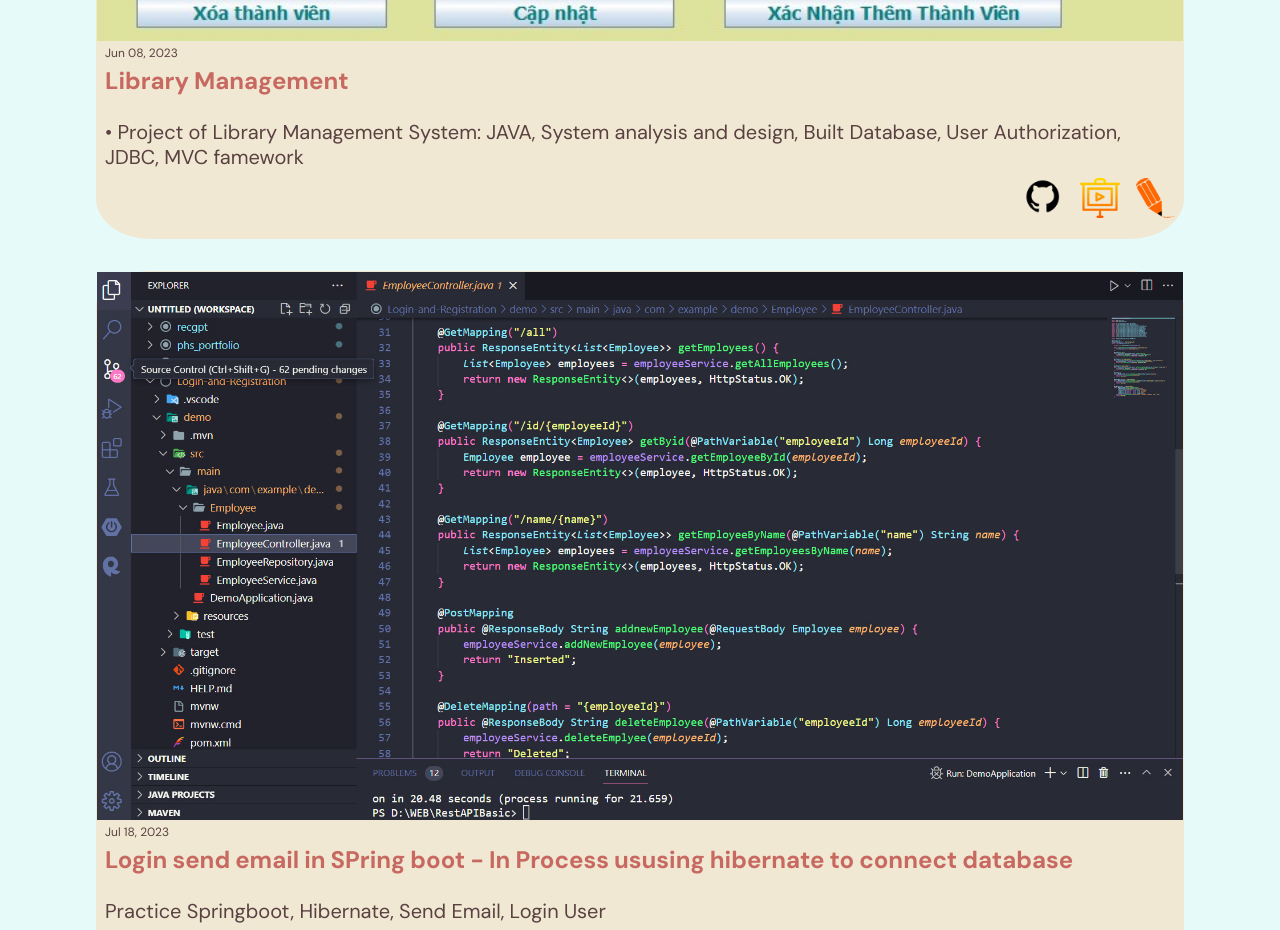
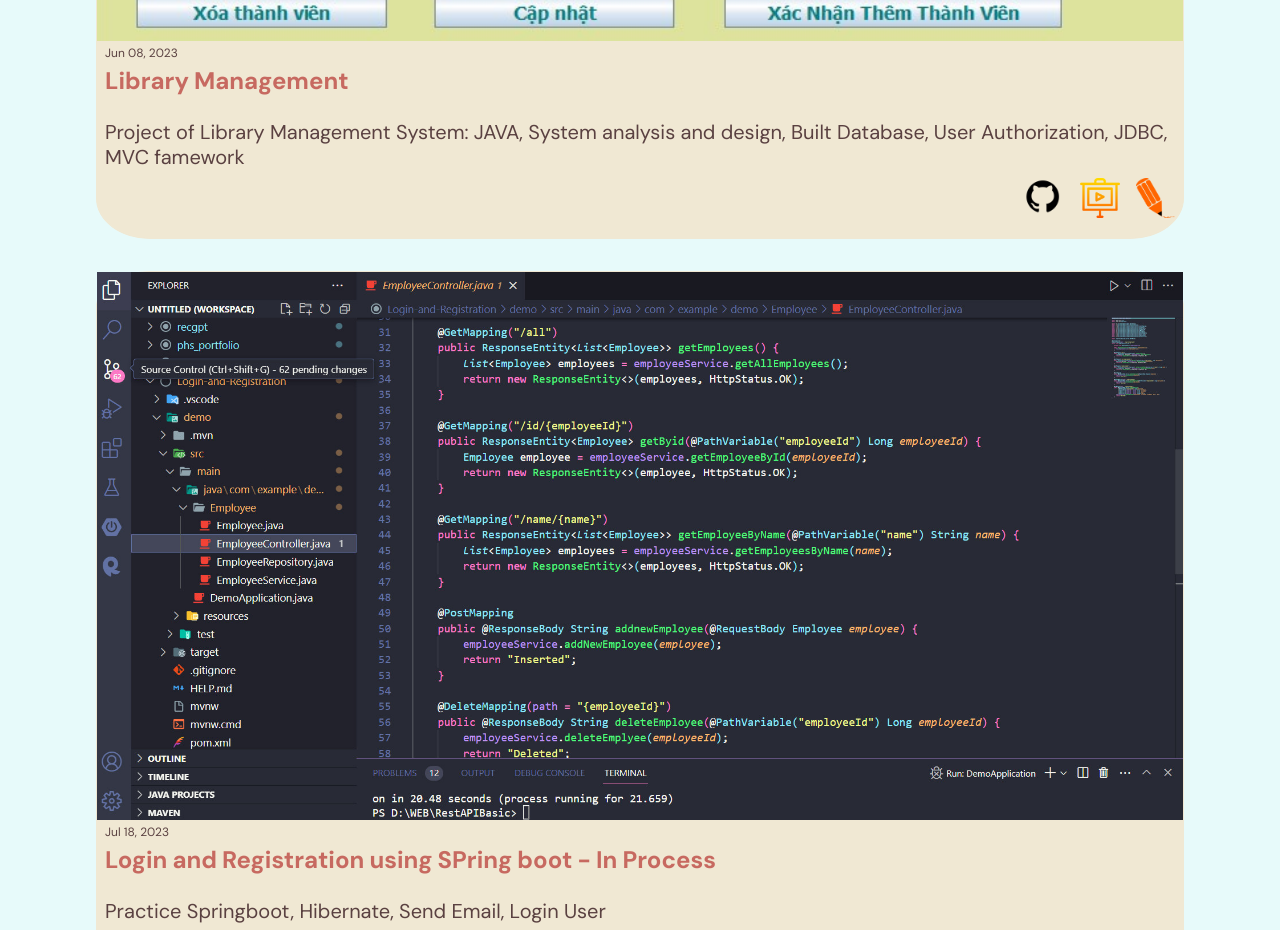
Before and after one commit to phuchs47203/phs_portfolio, a React (Create React App) app: page / in a window 1280 px wide. Shown: the part 5600-6530 px from the top of the page. Built offline with nearby package versions, Linux system fonts and the light colour scheme.

Commit message:
add links

```diff
--- a/src/container/Portfolio/Portfolio.jsx
+++ b/src/container/Portfolio/Portfolio.jsx
@@ -8,56 +8,55 @@ const projectDATA = [
         date: 'Aug 04, 2023',
         title: 'Portfolio Website - In Process',
         description: 'ReactJS, CSS, Javascript',
-        srccode: 'https://github.com/phuchs47203/recgpt.git',
-        democode: 'https://vercel.com/dashboard',
-        commen: 'http://localhost:3000/#comment'
+        srccode: 'https://github.com/phuchs47203/phs_portfolio.git',
+        democode: 'https://create-portfolio-rosy.vercel.app/',
+        commen: '#comment'
     },
     {
         urlimg: images.gptweb,
         date: 'Jul 25, 2023',
         title: 'What GPT3 Website - Finished',
         description: 'ReactJS, CSS, Javascript',
-        srccode: 'https://github.com/phuchs47203/RestAPIBasic.git',
-        democode: 'https://vercel.com/dashboard',
-        commen: 'http://localhost:3000/#comment'
+        srccode: 'https://github.com/phuchs47203/recgpt.git',
+        democode: 'https://recgpt.vercel.app/',
+        commen: '#comment'
     },
     {
         urlimg: images.restAPI,
         date: 'Jul 15, 2023',
         title: 'Practice Rest API basic - Finished',
         description: 'Practice RestAPI, Springboot, Hibernate, JAVA',
-        srccode: 'https://github.com/phuchs47203/recgpt.git',
-        democode: 'https://vercel.com/dashboard',
-        commen: 'http://localhost:3000/#comment'
+        srccode: 'https://github.com/phuchs47203/RestAPIBasic.git',
+        democode: 'https://create-portfolio-rosy.vercel.app/',
+        commen: '#comment'
     },
     {
         urlimg: images.appThuVien,
         date: 'Jun 08, 2023',
         title: 'Library Management',
-        description: '•	Project of Library Management System: JAVA, System analysis and design, Built Database, User Authorization, JDBC, MVC famework',
-        srccode: 'https://github.com/phuchs47203/recgpt.git',
-        democode: 'https://vercel.com/dashboard',
-        commen: 'http://localhost:3000/#comment'
+        description: 'Project of Library Management System: JAVA, System analysis and design, Built Database, User Authorization, JDBC, MVC famework',
+        srccode: 'https://github.com/phuchs47203/App_ThuVien.git',
+        democode: 'https://create-portfolio-rosy.vercel.app/',
+        commen: '#comment'
     },
     {
         urlimg: images.loginSpring,
         date: 'Jul 18, 2023',
-        title: 'Login send email in SPring boot - In Process ususing hibernate to connect database',
+        title: 'Login and Registration using SPring boot - In Process',
         description: 'Practice Springboot, Hibernate, Send Email, Login User',
-        srccode: 'https://github.com/phuchs47203/recgpt.git',
-        democode: 'https://vercel.com/dashboard',
-        commen: 'http://localhost:3000/#comment'
+        srccode: 'https://github.com/phuchs47203/Login_and_Registration.git',
+        democode: 'https://create-portfolio-rosy.vercel.app/',
+        commen: '#comment'
     },
     {
         urlimg: images.shoppee,
         date: 'Jul 09, 2023',
         title: 'Practice shoppe HTML, CSS',
         description: 'Practice HTML, CSS, Javascript',
-        srccode: 'https://github.com/phuchs47203/recgpt.git',
-        democode: 'https://vercel.com/dashboard',
-        commen: 'http://localhost:3000/#comment'
+        srccode: 'https://github.com/phuchs47203/shopee.git',
+        democode: 'https://create-portfolio-rosy.vercel.app/',
+        commen: '#comment'
     }
-
 ]
 const Portfolio = () => {
     return (
@@ -77,5 +76,4 @@ const Portfolio = () => {
         </div>
     )
 }
-// { imgURL, date, title, description, linkcode, linkdemo, linkcomment }
 export default Portfolio
```
